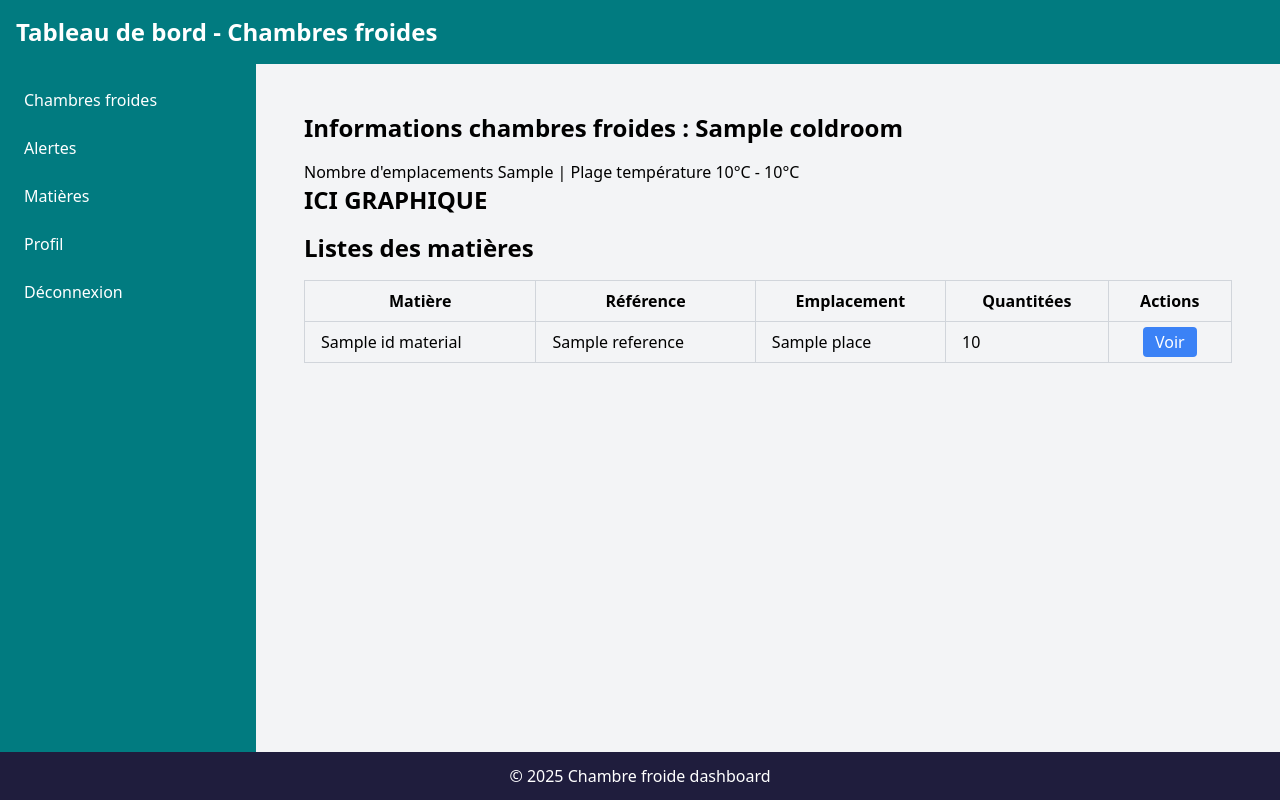
After one commit to MaloM03/ColdRoomsDashboard, a Flask app: template app/templates/coldrooms_view.html in a window 1280 px wide. The commit adds this page. Run offline with Flask 3, Linux system fonts and the light colour scheme; the template is opened without the code that fills it: most values are stand-ins (such as "Sample title", 1, 10 or a date in 2020); some libraries are stand-ins or nearby versions.

Commit message:
debut info coldrooms

```diff
--- a/app/__init__.py
+++ b/app/__init__.py
@@ -3,7 +3,7 @@ from flask_login import LoginManager
 from app.config import Config
 from app.database import initialize_db
 from app.routes.auth import auth_bp
-from app.routes.dashboard import dashboard_bp
+from app.routes.coldrooms import coldrooms_bp
 from app.routes.alerts import alerts_bp
 from app.routes.materials import materials_bp
 
@@ -42,7 +42,7 @@ def create_app():
 
     # Enregistrer les blueprints
     app.register_blueprint(auth_bp)
-    app.register_blueprint(dashboard_bp)
+    app.register_blueprint(coldrooms_bp)
     app.register_blueprint(alerts_bp)
     app.register_blueprint(materials_bp)
 
--- a/app/routes/auth.py
+++ b/app/routes/auth.py
@@ -20,7 +20,7 @@ def login():
             login_user(user)
             print("Après login_user: ", current_user.is_authenticated)  # DEBUG
             print("Utilisateur ID: ", current_user.id_users)
-            return redirect(url_for("dashboard.dashboard"))
+            return redirect(url_for("coldrooms.coldrooms"))
         else:
             flash("Identifiants incorrects", "danger")
 
--- a/app/templates/base.html
+++ b/app/templates/base.html
@@ -25,11 +25,11 @@
     <!-- Menu mobile -->
     <nav id="mobile-menu" class="hidden absolute top-16 left-0 w-full bg-gray-800 text-white p-4 space-y-2 shadow-md md:hidden">
         <ul class="space-y-2">
-            <li><a href="{{ url_for('dashboard.dashboard') }}" class="block p-2 hover:bg-gray-700">Chambres froides</a></li>
+            <li><a href="{{ url_for('coldrooms.coldrooms') }}" class="block p-2 hover:bg-gray-700">Chambres froides</a></li>
             <li><a href="{{ url_for('alerts.alerts') }}" class="block p-2 hover:bg-gray-700">Alertes</a></li>
             <li><a href="{{ url_for('materials.materials') }}" class="block p-2 hover:bg-gray-700">Matières</a></li>
             <li><a href="#" class="block p-2 hover:bg-gray-700">Profil</a></li>
-            <li><a href="{{ url_for('dashboard.dashboard') }}" class="block p-2 hover:bg-red-600">Déconnexion</a></li>
+            <li><a href="{{ url_for('coldrooms.coldrooms') }}" class="block p-2 hover:bg-red-600">Déconnexion</a></li>
         </ul>
     </nav>
 
@@ -37,11 +37,11 @@
         <!-- Menu latéral (Desktop) -->
         <nav class="hidden md:block bg-[#017b80] text-white w-64 p-4 space-y-4">
             <ul class="space-y-2">
-                <li><a href="{{ url_for('dashboard.dashboard') }}" class="block p-2 hover:bg-gray-700">Chambres froides</a></li>
+                <li><a href="{{ url_for('coldrooms.coldrooms') }}" class="block p-2 hover:bg-gray-700">Chambres froides</a></li>
                 <li><a href="{{ url_for('alerts.alerts') }}" class="block p-2 hover:bg-gray-700">Alertes</a></li>
                 <li><a href="{{ url_for('materials.materials') }}" class="block p-2 hover:bg-gray-700">Matières</a></li>
                 <li><a href="#" class="block p-2 hover:bg-gray-700">Profil</a></li>
-                <li><a href="{{ url_for('dashboard.dashboard') }}" class="block p-2 hover:bg-red-600">Déconnexion</a></li>
+                <li><a href="{{ url_for('coldrooms.coldrooms') }}" class="block p-2 hover:bg-red-600">Déconnexion</a></li>
             </ul>
         </nav>
 
--- /dev/null
+++ b/app/templates/coldrooms_view.html
@@ -0,0 +1,39 @@
+{% extends "base.html" %}
+
+{% block content %}
+<div class="container mx-auto p-6">
+    <h1 class="text-2xl font-bold mb-4">Informations chambres froides : {{ coldroom.coldroom_name }}</h1>
+    <p>Nombre d'emplacements {{ coldroom.max_places }} | Plage température {{ coldroom.temp_min_limit }}°C - {{ coldroom.temp_max_limit }}°C</p>
+    <h1 class="text-2xl font-bold mb-4">ICI GRAPHIQUE</h1>
+    <h1 class="text-2xl font-bold mb-4">Listes des matières</h1>
+    <div class="overflow-x-auto">
+        <table class="w-full border-collapse border border-gray-200 shadow-lg">
+            <thead>
+                <tr class="bg-gray-100">
+                    <th class="border border-gray-300 px-4 py-2">Matière</th>
+                    <th class="border border-gray-300 px-4 py-2">Référence</th>
+                    <th class="border border-gray-300 px-4 py-2">Emplacement</th>
+                    <th class="border border-gray-300 px-4 py-2">Quantitées</th>
+                    <th class="border border-gray-300 px-4 py-2">Actions</th>
+                </tr>
+            </thead>
+            <tbody>
+                {% for location in locations %}
+                <tr class="hover:bg-gray-50">
+                    <td class="border border-gray-300 px-4 py-2">{{ location.id_materials.name }}</td>
+                    <td class="border border-gray-300 px-4 py-2">{{ location.id_materials.reference }}</td>
+                    <td class="border border-gray-300 px-4 py-2">{{ location.place }}</td>
+                    <td class="border border-gray-300 px-4 py-2">{{ location.quantity }}</td>
+                    <td class="border border-gray-300 px-4 py-2 text-center">
+                        <a href="{{ url_for('coldrooms.coldrooms') }}"
+                        class="bg-blue-500 text-white px-3 py-1 rounded hover:bg-blue-700">
+                        Voir
+                        </a>
+                    </td>
+                </tr>
+                {% endfor %}
+            </tbody>
+        </table>
+    </div>
+</div>
+{% endblock %}
--- a/app/templates/materials_edit.html
+++ b/app/templates/materials_edit.html
@@ -3,8 +3,6 @@
 {% block title %}Tableau de bord - Ajout Matière {% endblock %}
 
 {% block content %}
-    <h2 class="text-xl font-bold mb-4">Modifier la matière</h2>
-
     {% with messages = get_flashed_messages(with_categories=True) %}
         {% if messages %}
             {% for category, message in messages %}
```
Also changed, not shown: app/routes/coldrooms.py (added, +27 -0 lines), app/routes/dashboard.py (deleted, +0 -17 lines), app/templates/coldrooms.html (renamed from app/templates/dashboard.html, +8 -1 lines), app/routes/__init__.py (deleted).
